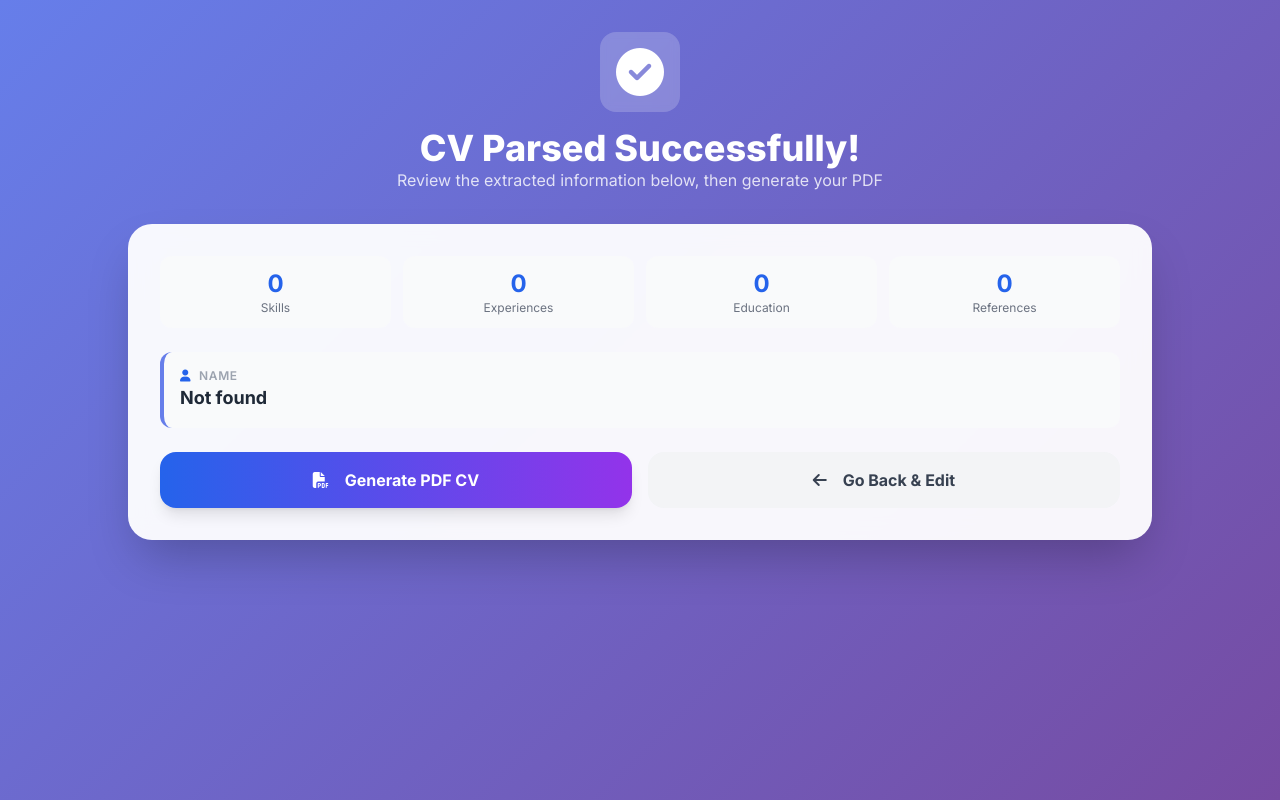
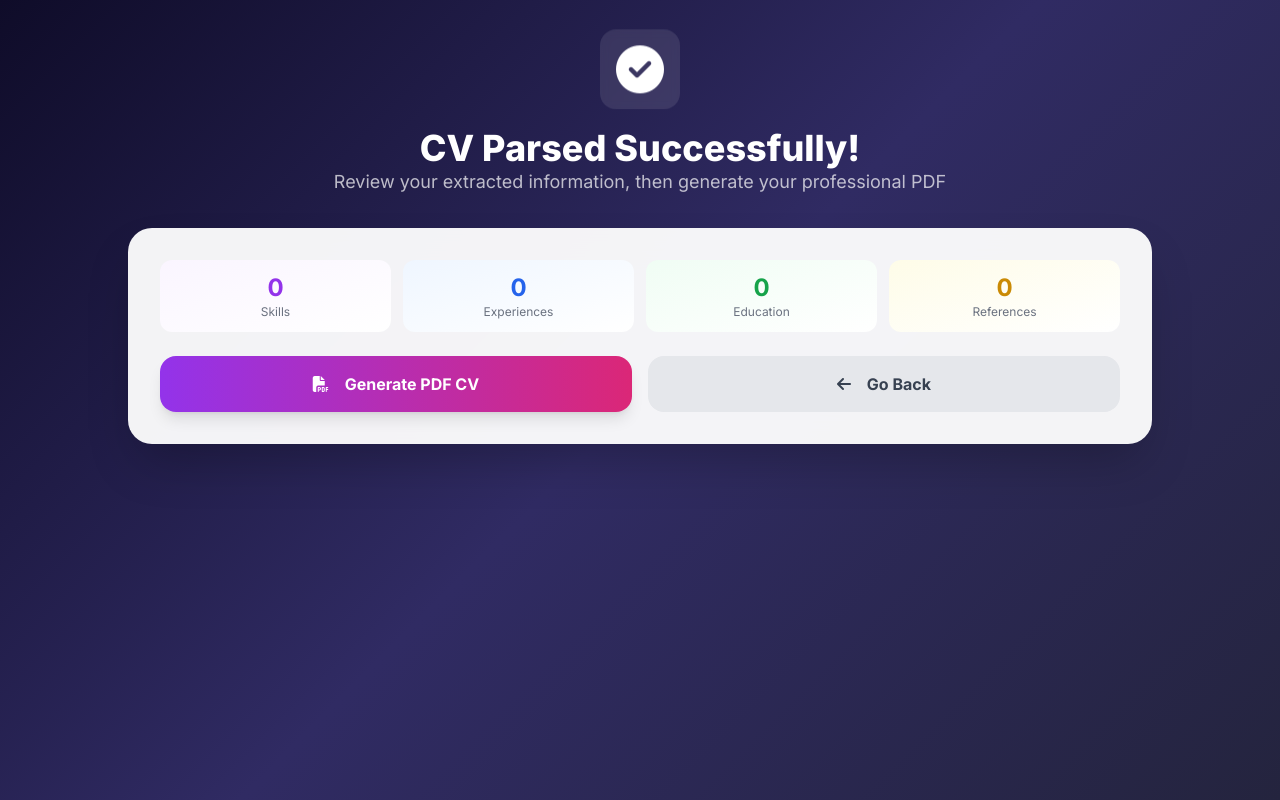
Before and after one commit to calvitec/cvbuilder, a Flask app: template templates/result.html in a window 1280 px wide. Run offline with Flask 3, Linux system fonts and the light colour scheme; the template is opened without the code that fills it, so the values that code supplies are empty; some libraries are stand-ins or nearby versions.

Commit message:
Update result.html

```diff
--- a/templates/result.html
+++ b/templates/result.html
@@ -1,87 +1,115 @@
 <!DOCTYPE html>
 <html lang="en">
 <head>
-    <meta charset="UTF-8">
-    <meta name="viewport" content="width=device-width, initial-scale=1.0">
-    <title>CV Extracted - CV Builder Pro</title>
+    <meta charset="UTF-8" />
+    <meta name="viewport" content="width=device-width, initial-scale=1.0" />
+    <title>CV Parsed – CV Pro</title>
     <script src="https://cdn.tailwindcss.com"></script>
-    <link rel="stylesheet" href="https://cdnjs.cloudflare.com/ajax/libs/font-awesome/6.4.0/css/all.min.css">
-    <link href="https://fonts.googleapis.com/css2?family=Inter:wght@300;400;500;600;700;800&display=swap" rel="stylesheet">
+    <link rel="stylesheet" href="https://cdnjs.cloudflare.com/ajax/libs/font-awesome/6.5.0/css/all.min.css" />
+    <link href="https://fonts.googleapis.com/css2?family=Inter:wght@300;400;500;600;700;800&display=swap" rel="stylesheet" />
     <style>
-        * { font-family: 'Inter', sans-serif; }
-        .gradient-bg { background: linear-gradient(135deg, #667eea 0%, #764ba2 100%); }
-        .glass-card { background: rgba(255,255,255,0.95); backdrop-filter: blur(10px); }
-        .section-card { border-left: 4px solid #667eea; transition: all 0.2s; }
-        .section-card:hover { transform: translateX(4px); }
-        .skill-tag { background: linear-gradient(135deg, #667eea, #764ba2); }
+        * {
+            font-family: 'Inter', sans-serif;
+        }
+        .gradient-bg {
+            background: linear-gradient(135deg, #0f0c29 0%, #302b63 50%, #24243e 100%);
+        }
+        .glass-card {
+            background: rgba(255, 255, 255, 0.05);
+            backdrop-filter: blur(20px);
+            border: 1px solid rgba(255, 255, 255, 0.1);
+        }
+        .glass-card-dark {
+            background: rgba(255, 255, 255, 0.95);
+            backdrop-filter: blur(20px);
+        }
+        .skill-tag {
+            background: linear-gradient(135deg, #667eea, #764ba2);
+        }
+        .stat-card:hover {
+            transform: translateY(-4px);
+            box-shadow: 0 12px 40px rgba(102, 126, 234, 0.3);
+        }
+        .stat-card {
+            transition: all 0.3s ease;
+        }
+        .animate-float {
+            animation: float 3s ease-in-out infinite;
+        }
+        @keyframes float {
+            0%,
+            100% {
+                transform: translateY(0px);
+            }
+            50% {
+                transform: translateY(-8px);
+            }
+        }
     </style>
 </head>
 <body class="gradient-bg min-h-screen py-8 px-4">
     <div class="max-w-5xl mx-auto">
-        <!-- Header -->
         <div class="text-center mb-8">
-            <div class="inline-block bg-white/20 backdrop-blur-sm rounded-2xl p-4 mb-4">
+            <div class="inline-block bg-white/10 backdrop-blur-sm rounded-2xl p-4 mb-4 animate-float">
                 <i class="fas fa-check-circle text-white text-5xl"></i>
             </div>
             <h1 class="text-3xl md:text-4xl font-extrabold text-white">CV Parsed Successfully!</h1>
-            <p class="text-white/80">Review the extracted information below, then generate your PDF</p>
+            <p class="text-white/70 text-lg">Review your extracted information, then generate your professional PDF</p>
         </div>
 
-        <!-- Main Card -->
-        <div class="glass-card rounded-3xl shadow-2xl p-6 md:p-8">
+        <div class="glass-card-dark rounded-3xl shadow-2xl p-6 md:p-8">
             <!-- Stats -->
             <div class="grid grid-cols-2 md:grid-cols-4 gap-3 mb-6">
-                <div class="bg-gray-50 rounded-xl p-3 text-center">
-                    <span class="text-2xl font-bold text-blue-600">{{ data.skills|length }}</span>
+                <div class="stat-card bg-gradient-to-br from-purple-50 to-white rounded-xl p-3 text-center">
+                    <span class="text-2xl font-bold text-purple-600">{{ data.skills|length }}</span>
                     <p class="text-xs text-gray-500">Skills</p>
                 </div>
-                <div class="bg-gray-50 rounded-xl p-3 text-center">
+                <div class="stat-card bg-gradient-to-br from-blue-50 to-white rounded-xl p-3 text-center">
                     <span class="text-2xl font-bold text-blue-600">{{ data.experience|length }}</span>
                     <p class="text-xs text-gray-500">Experiences</p>
                 </div>
-                <div class="bg-gray-50 rounded-xl p-3 text-center">
-                    <span class="text-2xl font-bold text-blue-600">{{ data.education|length }}</span>
+                <div class="stat-card bg-gradient-to-br from-green-50 to-white rounded-xl p-3 text-center">
+                    <span class="text-2xl font-bold text-green-600">{{ data.education|length }}</span>
                     <p class="text-xs text-gray-500">Education</p>
                 </div>
-                <div class="bg-gray-50 rounded-xl p-3 text-center">
-                    <span class="text-2xl font-bold text-blue-600">{{ data.references|length }}</span>
+                <div class="stat-card bg-gradient-to-br from-yellow-50 to-white rounded-xl p-3 text-center">
+                    <span class="text-2xl font-bold text-yellow-600">{{ data.references|length }}</span>
                     <p class="text-xs text-gray-500">References</p>
                 </div>
             </div>
 
-            <!-- Name -->
-            <div class="section-card bg-gray-50 rounded-xl p-4 mb-3">
-                <p class="text-xs text-gray-400 font-semibold uppercase tracking-wider"><i class="fas fa-user text-blue-600 mr-2"></i>Name</p>
-                <p class="font-bold text-lg text-gray-800">{{ data.name or 'Not found' }}</p>
-            </div>
-
-            <!-- Summary -->
-            {% if data.summary %}
-            <div class="section-card bg-gray-50 rounded-xl p-4 mb-3">
-                <p class="text-xs text-gray-400 font-semibold uppercase tracking-wider"><i class="fas fa-align-left text-blue-600 mr-2"></i>Professional Summary</p>
-                <p class="text-gray-700">{{ data.summary[:300] }}{% if data.summary|length > 300 %}...{% endif %}</p>
+            <!-- Sections -->
+            {% if data.name %}
+            <div class="bg-gray-50 rounded-xl p-4 mb-3 border-l-4 border-purple-500">
+                <p class="text-xs text-gray-400 font-semibold uppercase tracking-wider"><i class="fas fa-user text-purple-600 mr-2"></i>Name</p>
+                <p class="font-bold text-lg text-gray-800">{{ data.name }}</p>
             </div>
             {% endif %}
 
-            <!-- Skills -->
+            {% if data.summary %}
+            <div class="bg-gray-50 rounded-xl p-4 mb-3 border-l-4 border-blue-500">
+                <p class="text-xs text-gray-400 font-semibold uppercase tracking-wider"><i class="fas fa-align-left text-blue-600 mr-2"></i>Professional Summary</p>
+                <p class="text-gray-700 text-sm">{{ data.summary[:350] }}{% if data.summary|length > 350 %}...{% endif %}</p>
+            </div>
+            {% endif %}
+
             {% if data.skills %}
-            <div class="section-card bg-gray-50 rounded-xl p-4 mb-3">
-                <p class="text-xs text-gray-400 font-semibold uppercase tracking-wider"><i class="fas fa-tools text-blue-600 mr-2"></i>Skills ({{ data.skills|length }})</p>
+            <div class="bg-gray-50 rounded-xl p-4 mb-3 border-l-4 border-green-500">
+                <p class="text-xs text-gray-400 font-semibold uppercase tracking-wider"><i class="fas fa-tools text-green-600 mr-2"></i>Skills ({{ data.skills|length }})</p>
                 <div class="flex flex-wrap gap-2 mt-1">
-                    {% for skill in data.skills[:10] %}
+                    {% for skill in data.skills[:12] %}
                     <span class="skill-tag text-white text-xs px-3 py-1 rounded-full">{{ skill }}</span>
                     {% endfor %}
-                    {% if data.skills|length > 10 %}
-                    <span class="text-gray-400 text-xs">+{{ data.skills|length - 10 }} more</span>
+                    {% if data.skills|length > 12 %}
+                    <span class="text-gray-400 text-xs">+{{ data.skills|length - 12 }} more</span>
                     {% endif %}
                 </div>
             </div>
             {% endif %}
 
-            <!-- Education -->
             {% if data.education %}
-            <div class="section-card bg-gray-50 rounded-xl p-4 mb-3">
-                <p class="text-xs text-gray-400 font-semibold uppercase tracking-wider"><i class="fas fa-graduation-cap text-blue-600 mr-2"></i>Education ({{ data.education|length }})</p>
+            <div class="bg-gray-50 rounded-xl p-4 mb-3 border-l-4 border-teal-500">
+                <p class="text-xs text-gray-400 font-semibold uppercase tracking-wider"><i class="fas fa-graduation-cap text-teal-600 mr-2"></i>Education ({{ data.education|length }})</p>
                 <ul class="list-disc list-inside text-gray-700 text-sm">
                     {% for edu in data.education[:4] %}
                     <li>{{ edu }}</li>
@@ -90,15 +118,14 @@
             </div>
             {% endif %}
 
-            <!-- Experience -->
             {% if data.experience %}
-            <div class="section-card bg-gray-50 rounded-xl p-4 mb-3">
-                <p class="text-xs text-gray-400 font-semibold uppercase tracking-wider"><i class="fas fa-briefcase text-blue-600 mr-2"></i>Experience ({{ data.experience|length }})</p>
+            <div class="bg-gray-50 rounded-xl p-4 mb-3 border-l-4 border-orange-500">
+                <p class="text-xs text-gray-400 font-semibold uppercase tracking-wider"><i class="fas fa-briefcase text-orange-600 mr-2"></i>Experience ({{ data.experience|length }})</p>
                 {% for exp in data.experience[:3] %}
                 <div class="mt-2 border-t border-gray-200 pt-2 first:border-0 first:pt-0">
                     <p class="font-semibold text-gray-800">{{ exp.company or 'Company' }}</p>
                     {% if exp.title %}
-                    <p class="text-sm text-blue-600">{{ exp.title }}</p>
+                    <p class="text-sm text-orange-600">{{ exp.title }}</p>
                     {% endif %}
                     {% if exp.date %}
                     <p class="text-xs text-gray-400">{{ exp.date }}</p>
@@ -108,10 +135,9 @@
             </div>
             {% endif %}
 
-            <!-- References -->
             {% if data.references %}
-            <div class="section-card bg-gray-50 rounded-xl p-4 mb-3">
-                <p class="text-xs text-gray-400 font-semibold uppercase tracking-wider"><i class="fas fa-address-book text-blue-600 mr-2"></i>References ({{ data.references|length }})</p>
+            <div class="bg-gray-50 rounded-xl p-4 mb-3 border-l-4 border-pink-500">
+                <p class="text-xs text-gray-400 font-semibold uppercase tracking-wider"><i class="fas fa-address-book text-pink-600 mr-2"></i>References ({{ data.references|length }})</p>
                 {% for ref in data.references[:3] %}
                 <div class="mt-2 text-sm">
                     <p class="font-semibold text-gray-800">{{ ref.name or 'Name' }}</p>
@@ -129,12 +155,12 @@
             <!-- Action Buttons -->
             <div class="flex flex-col sm:flex-row gap-4 mt-6">
                 <a href="{{ url_for('generate_pdf', session_id=session_id) }}"
-                    class="flex-1 bg-gradient-to-r from-blue-600 to-purple-600 hover:from-blue-700 hover:to-purple-700 text-white font-bold py-4 px-6 rounded-2xl transition-all duration-200 transform hover:scale-[1.02] shadow-lg text-center">
+                    class="flex-1 bg-gradient-to-r from-purple-600 to-pink-600 hover:from-purple-700 hover:to-pink-700 text-white font-bold py-4 px-6 rounded-2xl transition-all duration-200 transform hover:scale-[1.02] shadow-lg text-center">
                     <i class="fas fa-file-pdf mr-3"></i> Generate PDF CV
                 </a>
                 <a href="/"
-                    class="flex-1 bg-gray-100 hover:bg-gray-200 text-gray-700 font-bold py-4 px-6 rounded-2xl transition-all duration-200 text-center">
-                    <i class="fas fa-arrow-left mr-3"></i> Go Back & Edit
+                    class="flex-1 bg-gray-200 hover:bg-gray-300 text-gray-700 font-bold py-4 px-6 rounded-2xl transition-all duration-200 text-center">
+                    <i class="fas fa-arrow-left mr-3"></i> Go Back
                 </a>
             </div>
         </div>
```
